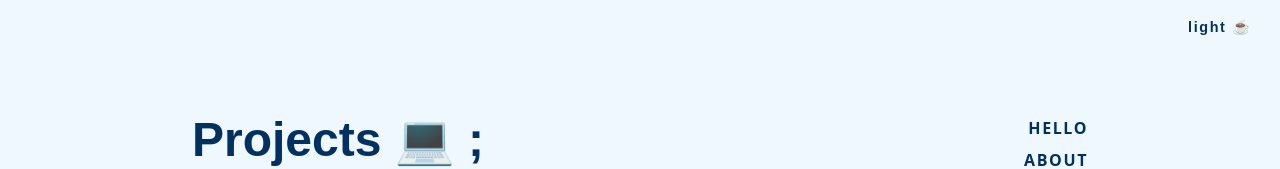
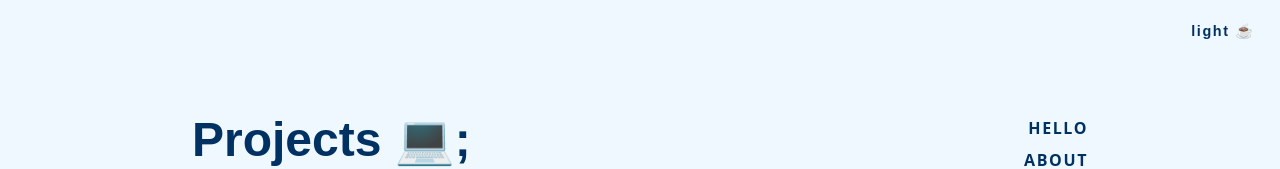
Before and after one commit to chetbae/chetbae.github.io, a React (Create React App) app: page /projects in a window 1280 px wide. Shown: the top 169 px of the page. Built offline with nearby package versions, Linux system fonts and the light colour scheme.

Commit message:
rework dark mode to individual pages; compromise

```diff
--- a/src/App.tsx
+++ b/src/App.tsx
@@ -1,23 +1,12 @@
-import React, { useState } from 'react';
-import { light_mode, dark_mode } from './styles/colour';
+import React from 'react';
 import { Router, Route, Switch } from 'react-router-dom';
 import history from './history';
 import { LandingPage, AboutPage, MusicPage, ProjectsPage } from './containers';
-import { ThemeProvider } from 'styled-components';
-import { Toggle } from './components/Toggle';
-import { containers } from './styles';
+
 
 function App() {
-  const [theme, setTheme] = useState(true);
-  const themeMode = theme ? light_mode : dark_mode;
-  const themeProps = {
-    theme: theme,
-    setTheme: setTheme,
-  }
 
   return (
-    <ThemeProvider theme={themeMode}>
-      <containers.SiteContainer>
     <Router history={history}>
       <Switch>
         <Route exact path='/' component={LandingPage} />
@@ -26,10 +15,6 @@ function App() {
         <Route path='/projects' component={ProjectsPage} />
       </Switch>
     </Router>
-
-        <Toggle {...themeProps} />
-      </containers.SiteContainer>
-    </ThemeProvider>
   );
 }
 
--- a/src/components/IconFooter.tsx
+++ /dev/null
@@ -1 +0,0 @@
-export {};
--- a/src/components/MorphText.tsx
+++ /dev/null
@@ -1 +0,0 @@
-export {};
--- a/src/components/Toggle.tsx
+++ b/src/components/Toggle.tsx
@@ -1,15 +1,13 @@
-import React, { useEffect } from 'react';
+import React from 'react';
 import styled from 'styled-components';
 
 const StyledButton = styled.button`
-    background-color: ${({ theme }) => theme.background};
+    background: none;
     border: none;
     color: ${({ theme }) => theme.secondary};
-    text-align: center;
-    text-decoration: none;
     position: fixed;
-    right: 1rem;
-    top: 0;
+    right: 1%;
+    top: 0.5%;
 `;
 
 // toggle 'light  || dark'
@@ -18,10 +16,8 @@ const ToggleText = styled.p`
     padding: 0.2rem 0.4rem 0.3rem 0.4rem;
     font-family: "Shippori Mincho B1", sans-serif;
     font-weight: 900;
-    word-wrap: normal;
     cursor: pointer;
     letter-spacing: 0.1rem;
-    line-height: 1rem;
     color: ${({ theme }) => theme.primary};
     &:hover {
         color: ${({ theme }) => theme.background};
@@ -32,27 +28,15 @@ const ToggleText = styled.p`
 // type-ing for componenet
 interface IMyProps {
     theme: boolean,
-    setTheme: React.Dispatch<React.SetStateAction<boolean>>,
+    themeToggler: () => void,
 }
 
 export const Toggle: React.FC<IMyProps> = (props: IMyProps) => {
-    const { theme, setTheme } = props;
-
-    // on render update theme from local storage
-    useEffect(() => {
-        const localTheme = window.localStorage.getItem('theme');
-        localTheme && setTheme(!JSON.parse(localTheme))
-    }, [setTheme]);
-
-    function toggleTheme() {
-        if (theme) setTheme(false);
-        else setTheme(true);
-        window.localStorage.setItem('theme', JSON.stringify(theme))
-    }
+    const { theme, themeToggler } = props;
 
     return(
-        <StyledButton onClick={toggleTheme}>
-            <ToggleText>{!theme ? 'dark 🥂' : 'light ☕️'}</ToggleText>
+        <StyledButton onClick={themeToggler}>
+            <ToggleText>{theme ? 'dark 🥂' : 'light ☕️'}</ToggleText>
         </StyledButton>
     )
 }
--- a/src/containers/AboutPage.tsx
+++ b/src/containers/AboutPage.tsx
@@ -1,10 +1,10 @@
-import styled from 'styled-components';
+import styled, { ThemeProvider } from 'styled-components';
+import { typography, containers, light_mode, dark_mode } from '../styles';
+import { ThemeManager } from '../functions/themeManager';
 import { SideNav } from '../components/SideNav';
-import { typography, containers } from '../styles';
+import { Toggle } from '../components/Toggle';
 import lightPhoto from '../assets/trumpetPhoto.jpg';
 import darkPhoto from '../assets/garibaldiPhoto.jpg';
-import { useContext } from 'react';
-import { ThemeContext } from 'styled-components';
 import resume from '../assets/resume.pdf';
 
 const linkedIn = 'https://www.linkedin.com/in/max-zhang-608444176/';
@@ -45,14 +45,17 @@ const AboutImage = styled.img`
 `;
 
 export const AboutPage = () => {
-    const themeContext = useContext(ThemeContext);
-    const mode = themeContext.id === 'dark';
+    const themeProp = ThemeManager();
+    const isDark = themeProp.theme;
+    const themeMode = themeProp.theme ? dark_mode : light_mode;
 
     return(
+        <ThemeProvider theme={themeMode} >
+        <containers.SiteContainer>
         <AboutContainer>
             <containers.ContentContainer>
                 <Row>
-                    <AboutImage src={mode ? darkPhoto : lightPhoto}/>
+                    <AboutImage src={ isDark ? darkPhoto : lightPhoto}/>
                     <Body>
                         <AboutHeading>
                             Hey, here's a bit about myself. <br />
@@ -194,9 +197,11 @@ export const AboutPage = () => {
                 </containers.TopMedium>
                 <br /><br /><br /><br />
             </containers.ContentContainer>
-
             <SideNav/>
+            <Toggle {...themeProp} />
         </AboutContainer>
+        </containers.SiteContainer>
+        </ThemeProvider>
     )
 }
 
--- a/src/containers/LandingPage.tsx
+++ b/src/containers/LandingPage.tsx
@@ -1,8 +1,8 @@
-import { typography, containers } from '../styles';
-import styled from 'styled-components';
+import styled, { ThemeProvider } from 'styled-components';
+import { typography, containers, light_mode, dark_mode } from '../styles';
+import { ThemeManager } from '../functions/themeManager';
 import { SideNav } from '../components/SideNav';
-import { useContext } from 'react';
-import { ThemeContext } from 'styled-components';
+import { Toggle } from '../components/Toggle';
 
 const LandingContainer = styled.div`
     transition: all 0.5s ease;
@@ -26,21 +26,24 @@ const ListItem = styled.li`
 `;
 
 export const LandingPage = () => {
-    const themeContext = useContext(ThemeContext);
-    const mode = themeContext.id === 'dark';
+    const themeProp = ThemeManager();
+    const isDark = themeProp.theme;
+    const themeMode = themeProp.theme ? dark_mode : light_mode;
 
     return(
+        <ThemeProvider theme={themeMode}>
+        <containers.SiteContainer>
         <containers.PageContainer>
             <containers.ContentContainer>
 
                 <LandingContainer>
 
                     <typography.LargeHeading>
-                        { mode ? 'Howdy!' : 'Hello,'}<br />
+                        { isDark ? 'Howdy!' : 'Hello,' }<br />
                     </typography.LargeHeading>
                     <typography.LargeHeading1>
                         &nbsp;&nbsp;&nbsp;&nbsp;&nbsp;&nbsp;&nbsp;
-                        I'm Max{mode ? ' 🤠' : ''}.
+                        I'm Max{ isDark ? ' 🤠' : '' }.
                     </typography.LargeHeading1>
 
                     <BodyContainer>
@@ -112,7 +115,9 @@ export const LandingPage = () => {
 
             </containers.ContentContainer>
             <SideNav />
-
+            <Toggle {...themeProp} />
         </containers.PageContainer>
+        </containers.SiteContainer>
+        </ThemeProvider>
     )
 }
--- a/src/containers/MusicPage.tsx
+++ b/src/containers/MusicPage.tsx
@@ -1,9 +1,17 @@
+import styled, { ThemeProvider } from 'styled-components';
+import { typography, containers, light_mode, dark_mode } from '../styles';
+import { ThemeManager } from '../functions/themeManager';
 import { SideNav } from '../components/SideNav';
-import { typography, containers } from '../styles';
+import { Toggle } from '../components/Toggle';
 
 export const MusicPage = () => {
+    const themeProp = ThemeManager();
+    const isDark = themeProp.theme;
+    const themeMode = themeProp.theme ? dark_mode : light_mode;
 
     return(
+        <ThemeProvider theme={themeMode}>
+            <containers.SiteContainer>
                 <containers.PageContainer>
                 <containers.ContentContainer>
                     <typography.LargeHeading1>
@@ -11,6 +19,9 @@ export const MusicPage = () => {
                     </typography.LargeHeading1>
                 </containers.ContentContainer>
                 <SideNav />
+                <Toggle {...themeProp} />
             </containers.PageContainer>
+            </containers.SiteContainer>
+        </ThemeProvider>
     );
 };
--- a/src/containers/ProjectsPage.tsx
+++ b/src/containers/ProjectsPage.tsx
@@ -1,16 +1,27 @@
+import styled, { ThemeProvider } from 'styled-components';
+import { typography, containers, light_mode, dark_mode } from '../styles';
+import { ThemeManager } from '../functions/themeManager';
 import { SideNav } from '../components/SideNav';
-import { typography, containers } from '../styles';
+import { Toggle } from '../components/Toggle';
 
 export const ProjectsPage = () => {
+    const themeProp = ThemeManager();
+    const isDark = themeProp.theme;
+    const themeMode = themeProp.theme ? dark_mode : light_mode;
 
     return(
+        <ThemeProvider theme={themeMode}>
+            <containers.SiteContainer>
                 <containers.PageContainer>
                 <containers.ContentContainer>
                     <typography.LargeHeading1>
-                    Projects 💻 ;
+                        Projects 💻;
                     </typography.LargeHeading1>
                 </containers.ContentContainer>
                 <SideNav />
+                <Toggle {...themeProp} />
             </containers.PageContainer>
+            </containers.SiteContainer>
+        </ThemeProvider>
     );
 };
--- /dev/null
+++ b/src/functions/themeManager.ts
@@ -0,0 +1,26 @@
+import { useEffect, useState } from 'react';
+
+export const ThemeManager = () => {
+    const [theme, setTheme] = useState(false);
+
+    const setMode = (mode:boolean) => {
+        window.localStorage.setItem('theme', JSON.stringify(mode));
+        setTheme(mode);
+    };
+
+    const themeToggler = () => {
+        theme ? setMode(false) : setMode(true)
+    };
+
+    useEffect(() => {
+        const localStorage = window.localStorage.getItem('theme');
+        localStorage && setTheme(JSON.parse(localStorage));
+    }, []);
+
+    const themeProp = {
+        theme: theme,
+        themeToggler: themeToggler,
+    };
+
+    return themeProp;
+};
--- a/src/styles/containers.js
+++ b/src/styles/containers.js
@@ -12,7 +12,7 @@ const TopLarge = styled.div`
     padding-top: 13rem;
 `;
 
-// in App.tsx
+// whole background
 const SiteContainer = styled.div`
     width: 100%;
     height: 100%;
--- a/src/styles/index.js
+++ b/src/styles/index.js
@@ -1,2 +1,3 @@
 export { typography } from './typography.js'
 export { containers } from './containers.js'
+export { light_mode, dark_mode } from './colour.js'
```
Lines whose indentation alone changed are shown as unchanged.
